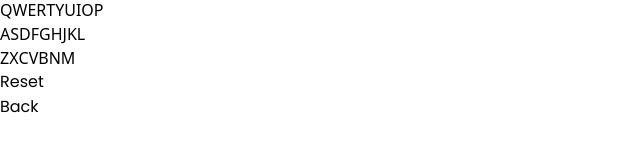
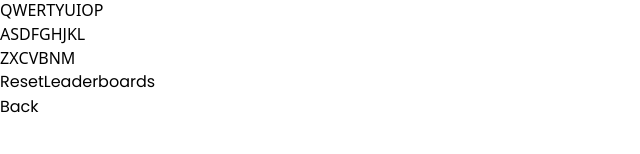
Before and after one commit to MrRyushi/Wordle-Plus, a React (Vite) app in the folder wordle/: page /game in a window 1280 px wide. Shown: the part 146-300 px from the top of the page, without its empty margins (0-640 px from the left). Built offline with nearby package versions, Linux system fonts and the light colour scheme; no server answers; what @material-tailwind/html would draw is missing.

Commit message:
leaderboards link

```diff
--- a/wordle/src/Game.jsx
+++ b/wordle/src/Game.jsx
@@ -372,6 +372,12 @@ export default function Game() {
           >
             Reset
           </button>
+          <button
+            className="bg-yellow-900 px-4 py-2 rounded-xl"
+            onClick={resetGame}
+          >
+            Leaderboards
+          </button>
           {uid && (
             <button
               className="bg-red-300 px-4 py-2 rounded-xl"
```
